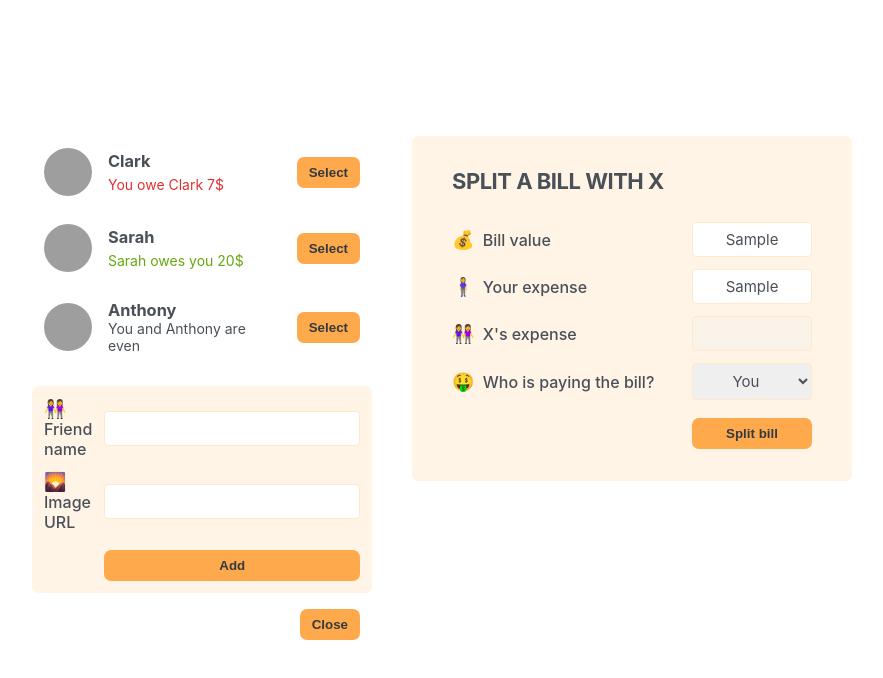
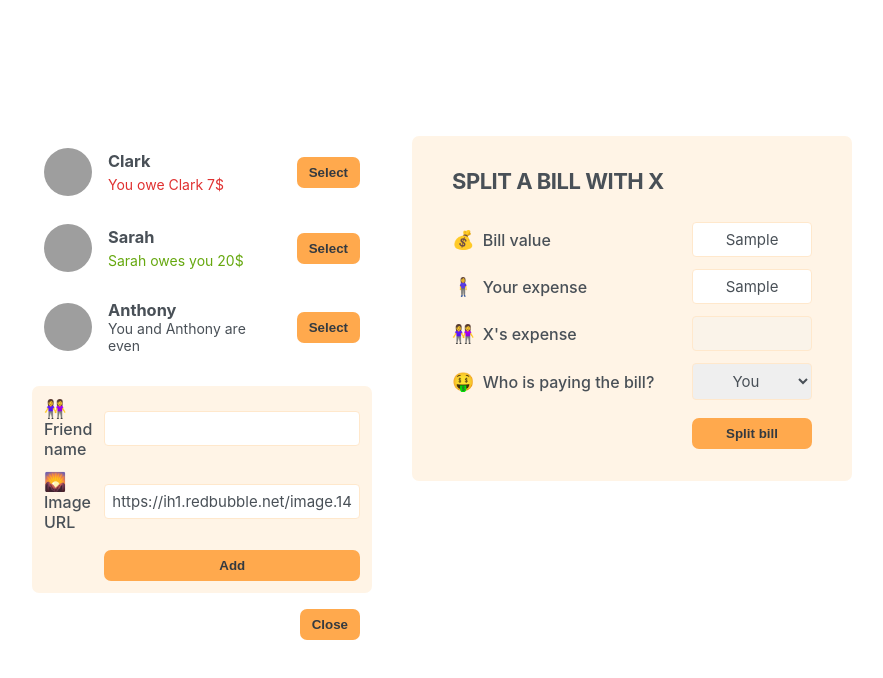
Before and after one commit to Aragorn-Elessar/eat-n-split, a React (Create React App) app: page / in a window 1280 px wide. Both pictures are taken after typing "Sample", "Sample" into the empty fields and a click on the button "Add friend". Shown: the top 678 px of the page, without its empty margins (198-1081 px from the left). Built offline with nearby package versions, Linux system fonts and the light colour scheme; grey boxes are pictures that could not be loaded.

Commit message:
feat: Turn add friend form into controlled element

```diff
--- a/src/components/FormAddFriend.js
+++ b/src/components/FormAddFriend.js
@@ -1,13 +1,27 @@
+import { useState } from 'react';
 import Button from './Button';
 
 export default function FormAddFriend() {
+  const [friendName, setFriendName] = useState('');
+  const [friendImage, setFriendImage] = useState(
+    'https://ih1.redbubble.net/image.1446179621.9942/bg,f8f8f8-flat,750x,075,f-pad,750x1000,f8f8f8.jpg'
+  );
+
+  function handleFriendName(e) {
+    setFriendName(e.target.value);
+  }
+
+  function handleFriendImage(e) {
+    setFriendImage(e.target.value);
+  }
+
   return (
     <form className="form-add-friend">
       <label>👭 Friend name</label>
-      <input type="text" />
+      <input type="text" value={friendName} onChange={handleFriendName} />
 
       <label>🌄 Image URL</label>
-      <input type="text" />
+      <input type="text" value={friendImage} onChange={handleFriendImage} />
 
       <Button>Add</Button>
     </form>
```
